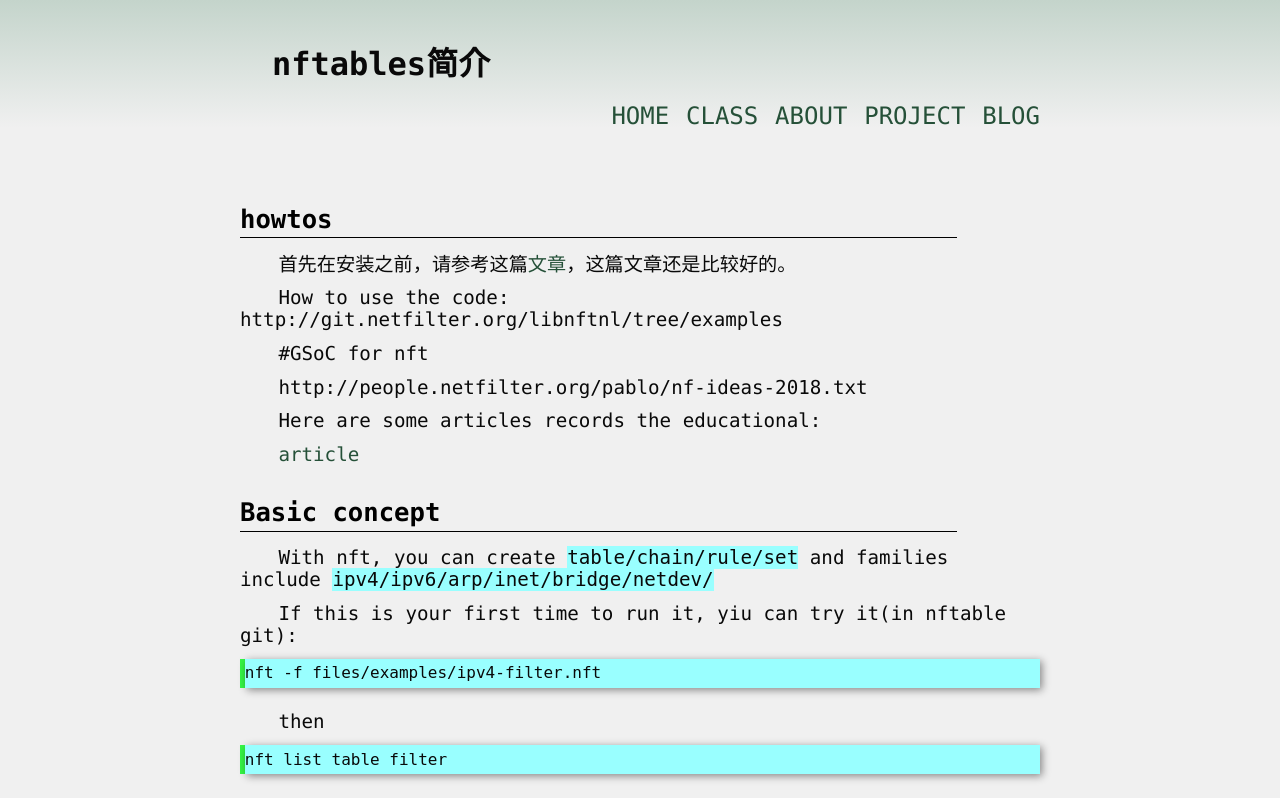
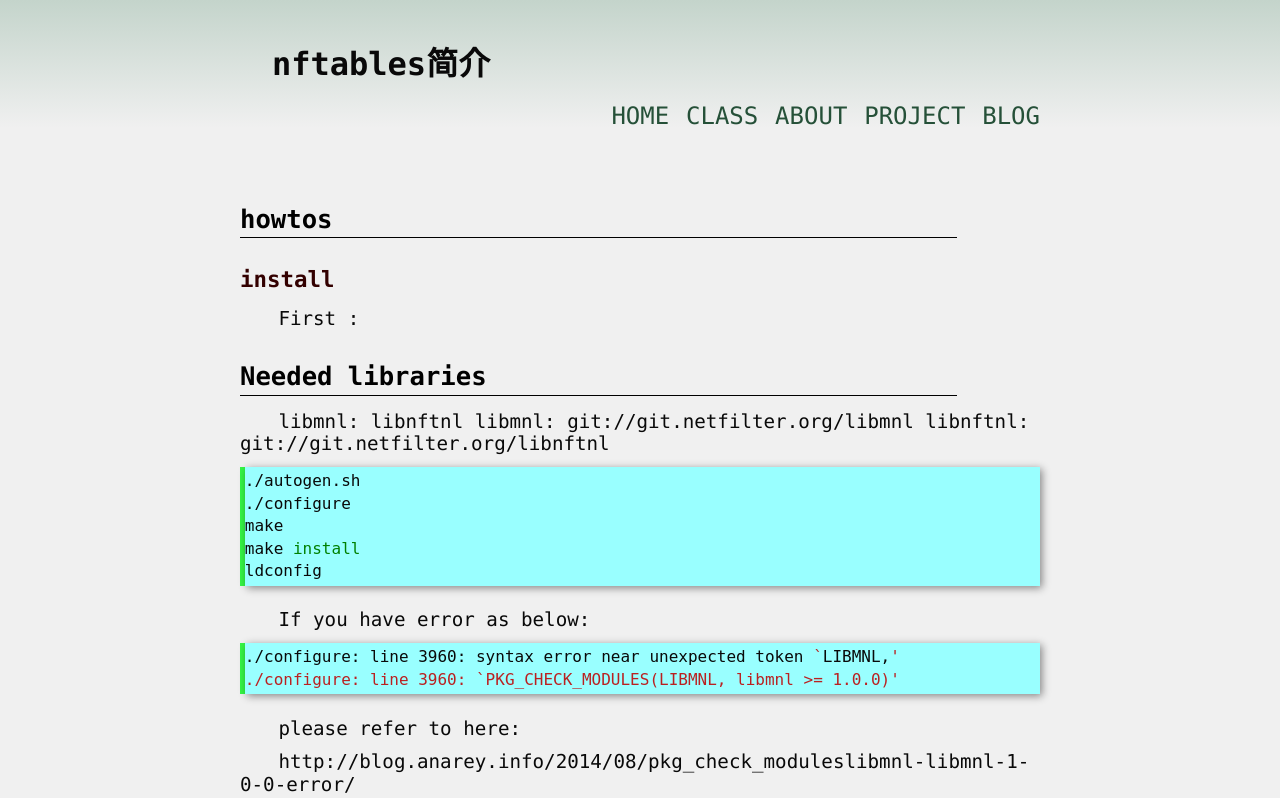
Before and after one commit to yuzibo/yuzibo.github.io, a Jekyll site: the page built from _posts/2017-06-07-nftables_howto.md, in a window 1280 px wide and 1400 px high. Shown: the top 798 px of the window. Built offline with Jekyll 4.4.1, drawn with Linux system fonts in a browser that asks for light colours; comment, search, counter and statistics services are not loaded; some of the changed text lies outside the part shown.

Commit message:
add snew

````diff
--- a/_posts/2017-06-07-nftables_howto.md
+++ b/_posts/2017-06-07-nftables_howto.md
@@ -5,6 +5,44 @@ layout: article
 ---
 
 # howtos
+## install
+
+First :
+
+# Needed libraries
+libmnl:
+libnftnl
+libmnl: git://git.netfilter.org/libmnl
+libnftnl: git://git.netfilter.org/libnftnl
+
+```bash
+./autogen.sh
+./configure
+make
+make install
+ldconfig
+```
+
+If you have error as below:
+
+```bash
+./configure: line 3960: syntax error near unexpected token `LIBMNL,'
+./configure: line 3960: `PKG_CHECK_MODULES(LIBMNL, libmnl >= 1.0.0)'
+```
+
+please refer to here:
+
+http://blog.anarey.info/2014/08/pkg_check_moduleslibmnl-libmnl-1-0-0-error/
+
+
+
+# nftables
+
+```bash
+sudo apt-get install libgmp-dev libreadline-dev
+```
+
+
 首先在安装之前，请参考这篇[文章](https://home.regit.org/netfilter-en/nftables-quick-howto/)，这篇文章还是比较好的。
 
 How to use the code:
````
Also changed, not shown: _posts/2017-06-12-ping_command.md (+4 -11 lines).
